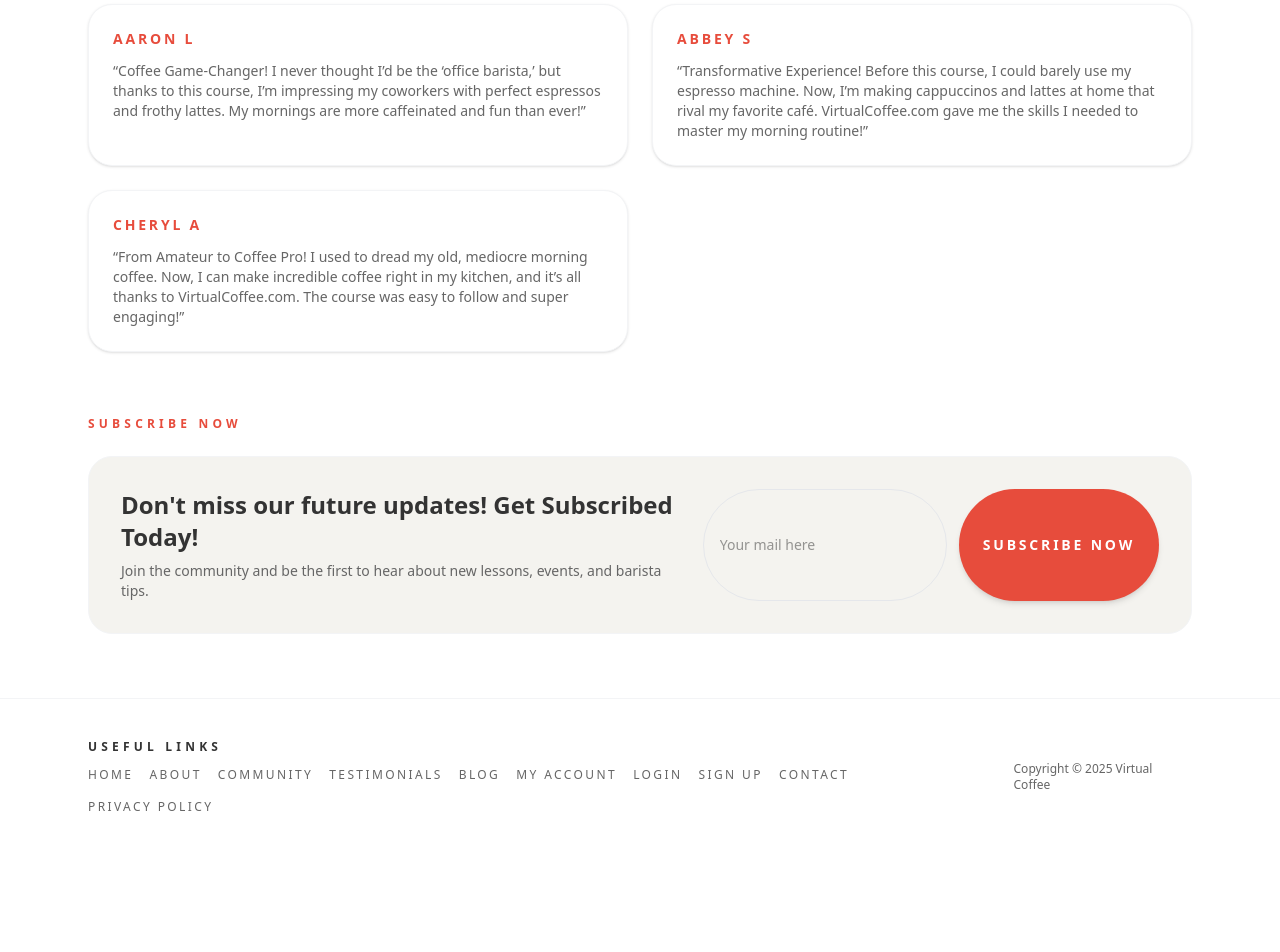
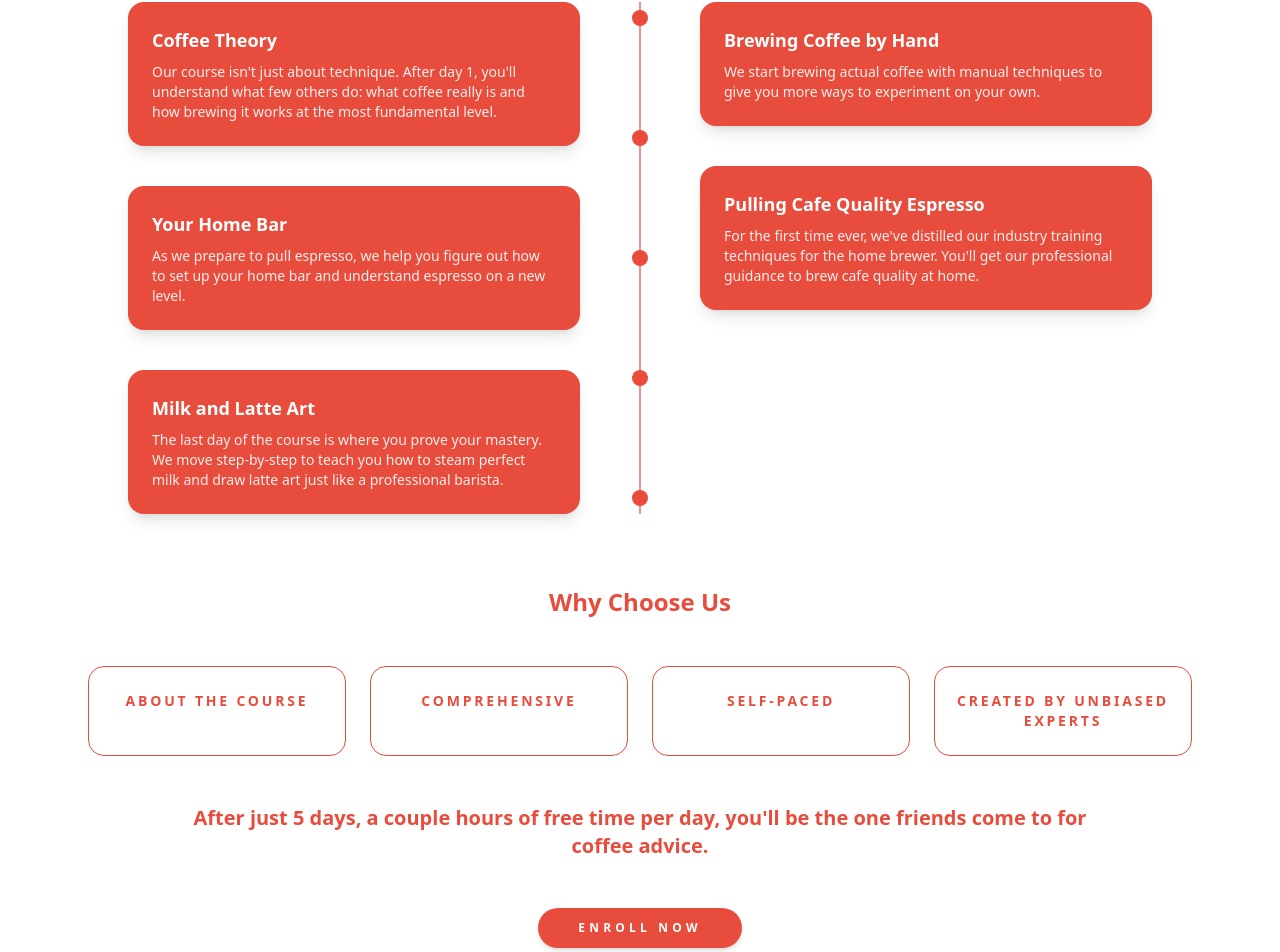
Before and after one commit to innovationwizard/virtualcoffee, a Next.js app: page / in a window 1280 px wide. Shown: the part 2673-3625 px from the top of the page. Before the commit the page ends 3528 px from the top, so only its background shows below. Built offline with nearby package versions, Linux system fonts and the light colour scheme.

Commit message:
Recreate 5-day course timeline section.

```diff
--- a/app/page.tsx
+++ b/app/page.tsx
@@ -151,6 +151,108 @@ export default function HomePage() {
       </section>
 
       <section
+        id="five-day-course"
+        className="mx-auto w-full max-w-6xl space-y-12 px-6 py-20 text-center"
+      >
+        <p className="text-xs font-semibold uppercase tracking-[0.35em] text-brand-text-light">
+          5-Day Course
+        </p>
+        <h3 className="text-3xl font-semibold text-brand-text md:text-4xl">
+          What you&apos;ll learn
+        </h3>
+
+        <div className="relative mx-auto grid max-w-5xl gap-10 md:grid-cols-[1fr_40px_1fr]">
+          <div className="space-y-10">
+            <div className="rounded-2xl bg-brand-red px-6 py-6 text-left text-white shadow-lg">
+              <h4 className="text-lg font-semibold">Coffee Theory</h4>
+              <p className="mt-2 text-sm text-white/90">
+                Our course isn&apos;t just about technique. After day 1, you&apos;ll
+                understand what few others do: what coffee really is and how
+                brewing it works at the most fundamental level.
+              </p>
+            </div>
+            <div className="rounded-2xl bg-brand-red px-6 py-6 text-left text-white shadow-lg">
+              <h4 className="text-lg font-semibold">Your Home Bar</h4>
+              <p className="mt-2 text-sm text-white/90">
+                As we prepare to pull espresso, we help you figure out how to set
+                up your home bar and understand espresso on a new level.
+              </p>
+            </div>
+            <div className="rounded-2xl bg-brand-red px-6 py-6 text-left text-white shadow-lg">
+              <h4 className="text-lg font-semibold">Milk and Latte Art</h4>
+              <p className="mt-2 text-sm text-white/90">
+                The last day of the course is where you prove your mastery. We
+                move step-by-step to teach you how to steam perfect milk and draw
+                latte art just like a professional barista.
+              </p>
+            </div>
+          </div>
+
+          <div className="relative hidden items-center justify-center md:flex">
+            <div className="absolute inset-y-0 w-0.5 bg-brand-red/60" />
+            <div className="flex h-full flex-col items-center justify-between py-2">
+              {Array.from({ length: 5 }).map((_, index) => (
+                <span
+                  key={`dot-${index}`}
+                  className="h-4 w-4 rounded-full bg-brand-red"
+                />
+              ))}
+            </div>
+          </div>
+
+          <div className="space-y-10">
+            <div className="rounded-2xl bg-brand-red px-6 py-6 text-left text-white shadow-lg">
+              <h4 className="text-lg font-semibold">Brewing Coffee by Hand</h4>
+              <p className="mt-2 text-sm text-white/90">
+                We start brewing actual coffee with manual techniques to give you
+                more ways to experiment on your own.
+              </p>
+            </div>
+            <div className="rounded-2xl bg-brand-red px-6 py-6 text-left text-white shadow-lg">
+              <h4 className="text-lg font-semibold">
+                Pulling Cafe Quality Espresso
+              </h4>
+              <p className="mt-2 text-sm text-white/90">
+                For the first time ever, we&apos;ve distilled our industry training
+                techniques for the home brewer. You&apos;ll get our professional
+                guidance to brew cafe quality at home.
+              </p>
+            </div>
+          </div>
+        </div>
+
+        <h4 className="pt-6 text-2xl font-semibold text-brand-red">
+          Why Choose Us
+        </h4>
+        <div className="grid gap-6 md:grid-cols-4">
+          {[
+            "About the Course",
+            "Comprehensive",
+            "Self-paced",
+            "Created by Unbiased Experts",
+          ].map((label) => (
+            <div
+              key={label}
+              className="rounded-2xl border border-brand-red px-4 py-6 text-sm font-semibold uppercase tracking-[0.2em] text-brand-red"
+            >
+              {label}
+            </div>
+          ))}
+        </div>
+
+        <p className="mx-auto max-w-4xl text-xl font-semibold text-brand-red">
+          After just 5 days, a couple hours of free time per day, you&apos;ll be
+          the one friends come to for coffee advice.
+        </p>
+        <a
+          href="/login"
+          className="inline-flex rounded-full bg-brand-red px-10 py-3 text-xs font-semibold uppercase tracking-[0.35em] text-white shadow-md transition hover:bg-red-600"
+        >
+          Enroll Now
+        </a>
+      </section>
+
+      <section
         id="testimonials"
         className="mx-auto w-full max-w-6xl space-y-8 px-6 pb-16"
       >
```
